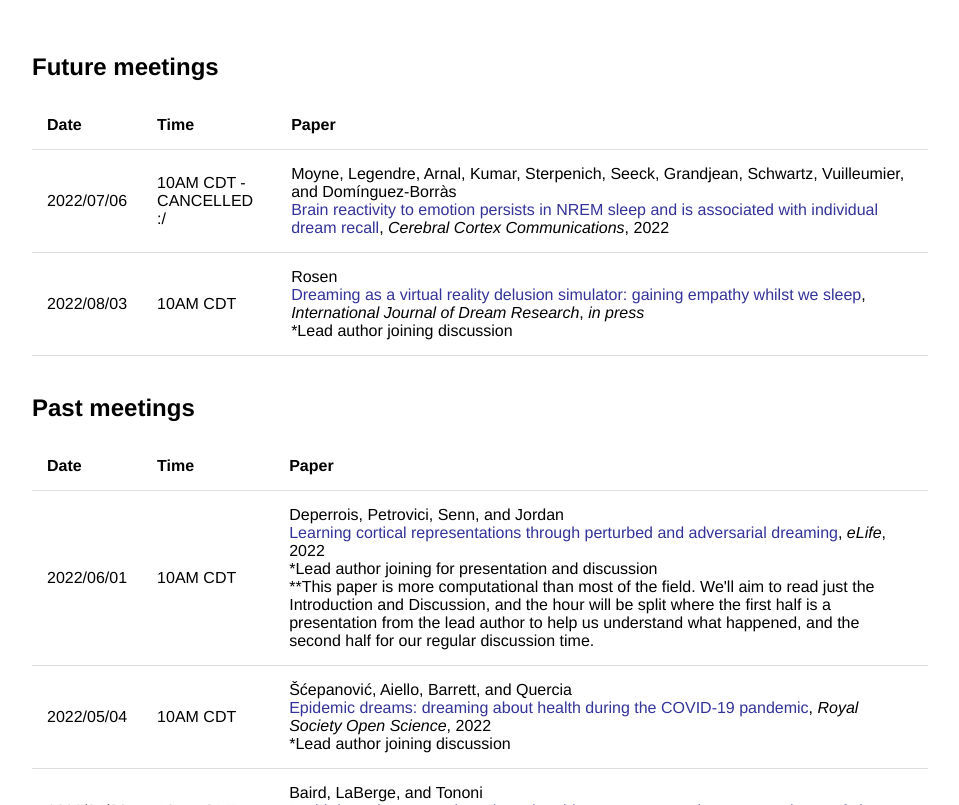
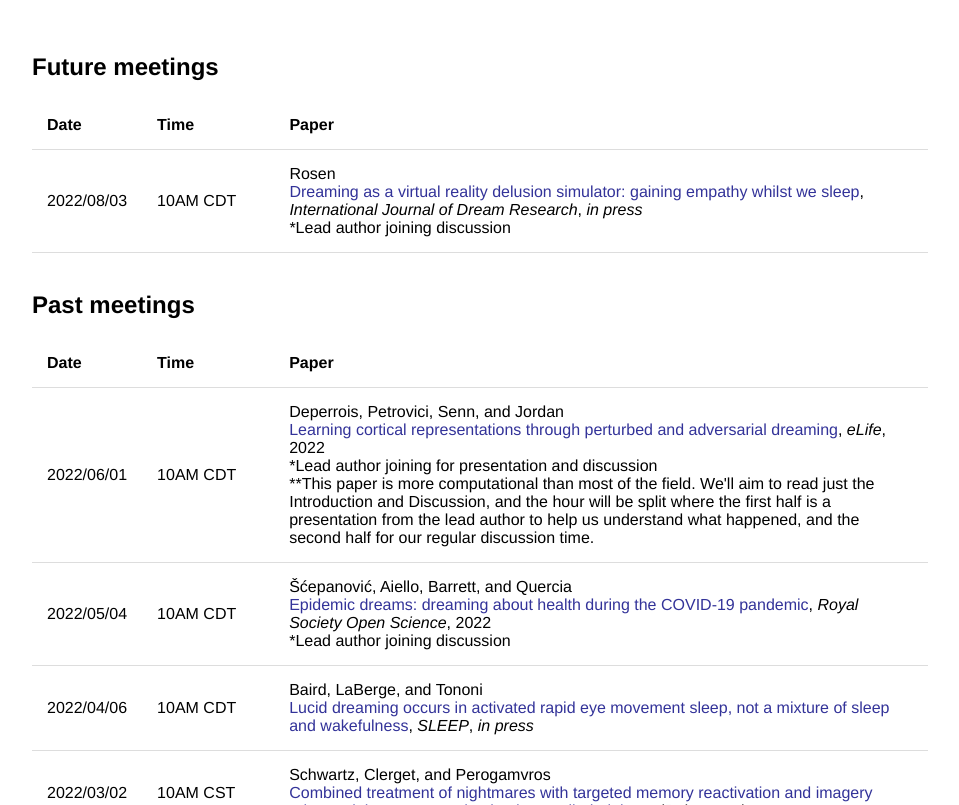
Before and after one commit to remrama/remrama.github.io, a Jekyll site: the page built from drrc/index.html, in a window 1280 px wide and 900 px high, scrolled down 521 px, cut to the strip 95-900 px from the top of the window. Shown: the whole strip, without its empty margins (160-1119 px from the left). Built offline with Jekyll 4.4.1, drawn with Linux system fonts in a browser that asks for light colours.

Commit message:
Update index.html

```diff
--- a/drrc/index.html
+++ b/drrc/index.html
@@ -35,11 +35,6 @@ title: DRRC
             <th>Date</th>
             <th>Time</th>
             <th>Paper</th>
-        </tr>
-        <tr>
-            <td>2022/07/06</td>
-            <td>10AM CDT - CANCELLED :/</td>
-            <td>Moyne, Legendre, Arnal, Kumar, Sterpenich, Seeck, Grandjean, Schwartz, Vuilleumier, and Domínguez-Borràs<br><a href="https://doi.org/10.1093/texcom/tgac003">Brain reactivity to emotion persists in NREM sleep and is associated with individual dream recall</a>, <i>Cerebral Cortex Communications</i>, 2022</td>
         </tr>
         <tr>
             <td>2022/08/03</td>
```
